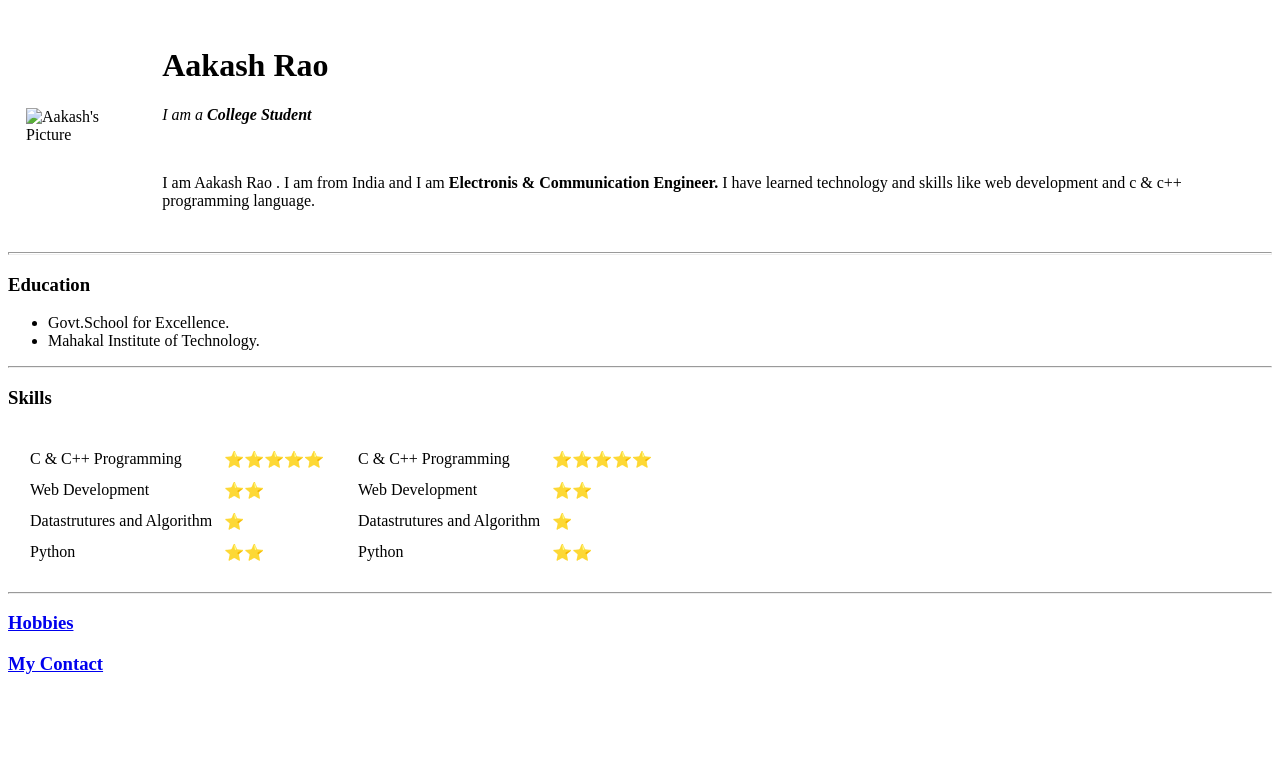
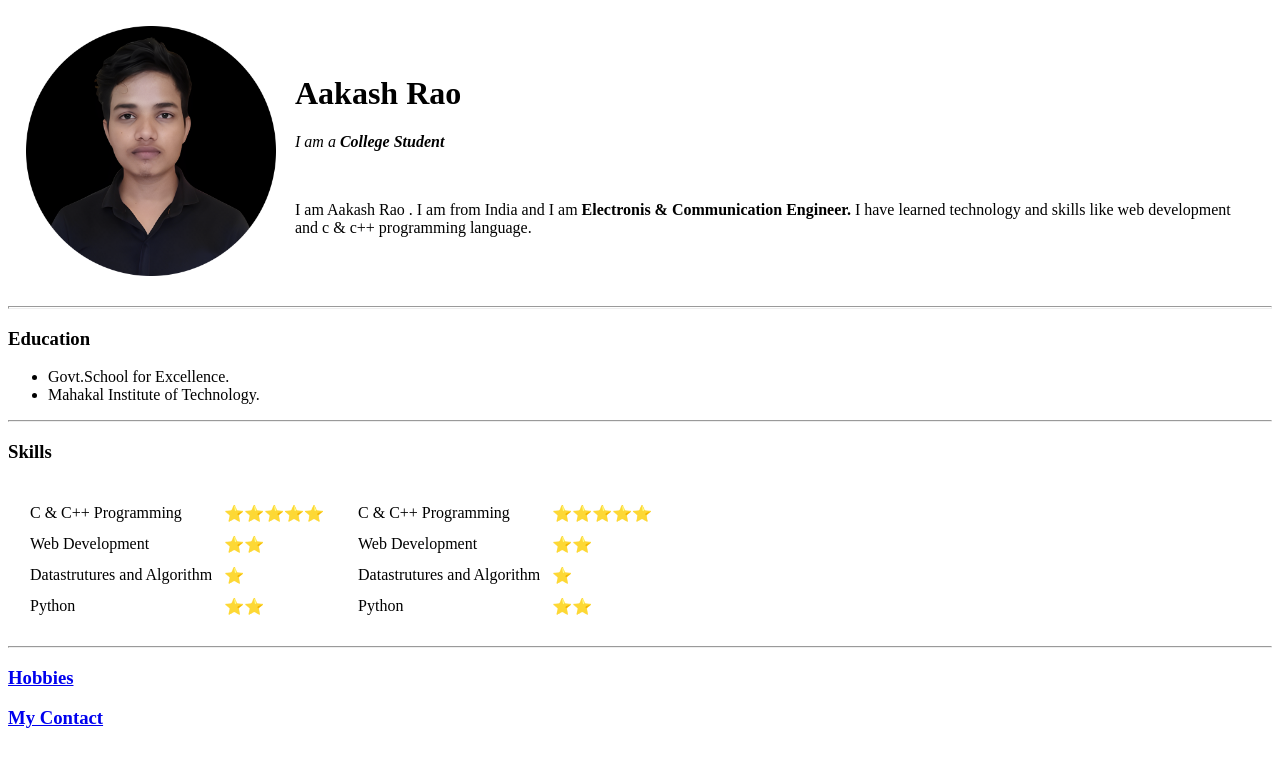
Before and after one commit to Aakash-Rao/cv, a plain HTML site: page index.html in a window 1280 px wide. Drawn offline with Linux system fonts and the light colour scheme.

Commit message:
Update index.html

```diff
--- a/index.html
+++ b/index.html
@@ -8,7 +8,7 @@
 </head>
 <body>
     <table cellspacing="17px">
-        <td> <img src="Images/Aakash-modified.png" alt="Aakash's Picture"
+        <td> <img src="Aakash-modified.png" alt="Aakash's Picture"
             sizes="width: 250px" height="250px"></td>
         <td><h1>Aakash Rao </h1>
             <p> <em>I am a <strong>College Student</strong> </em></p>
```
